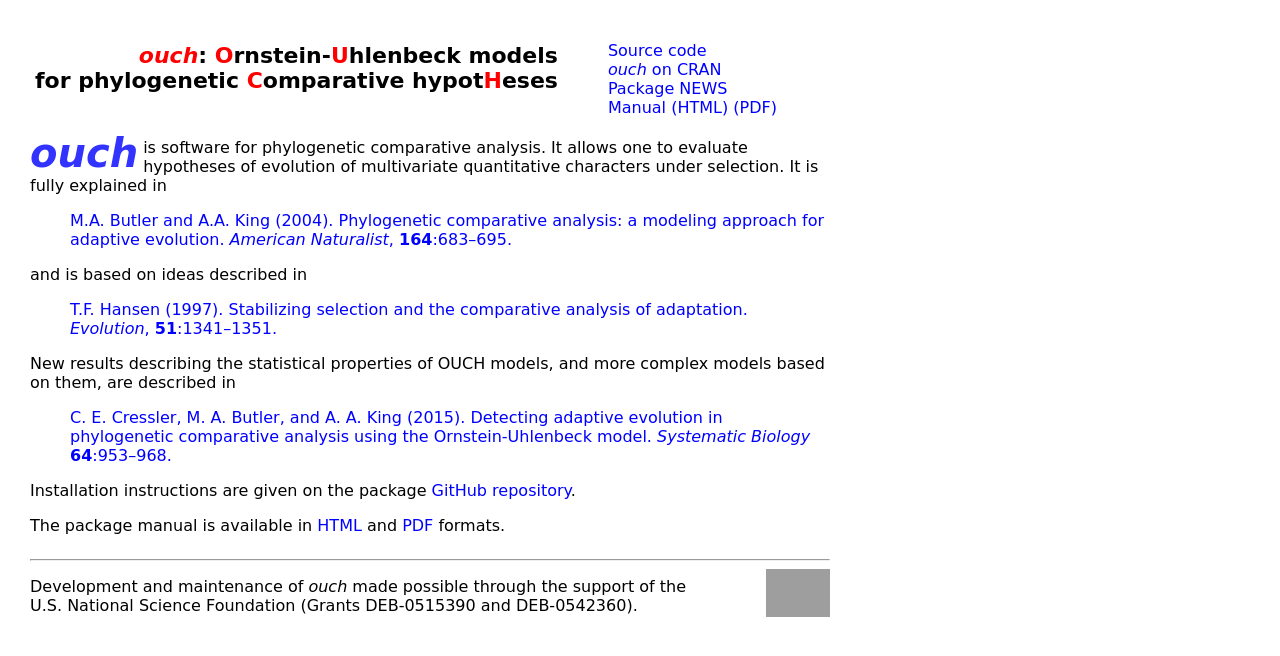
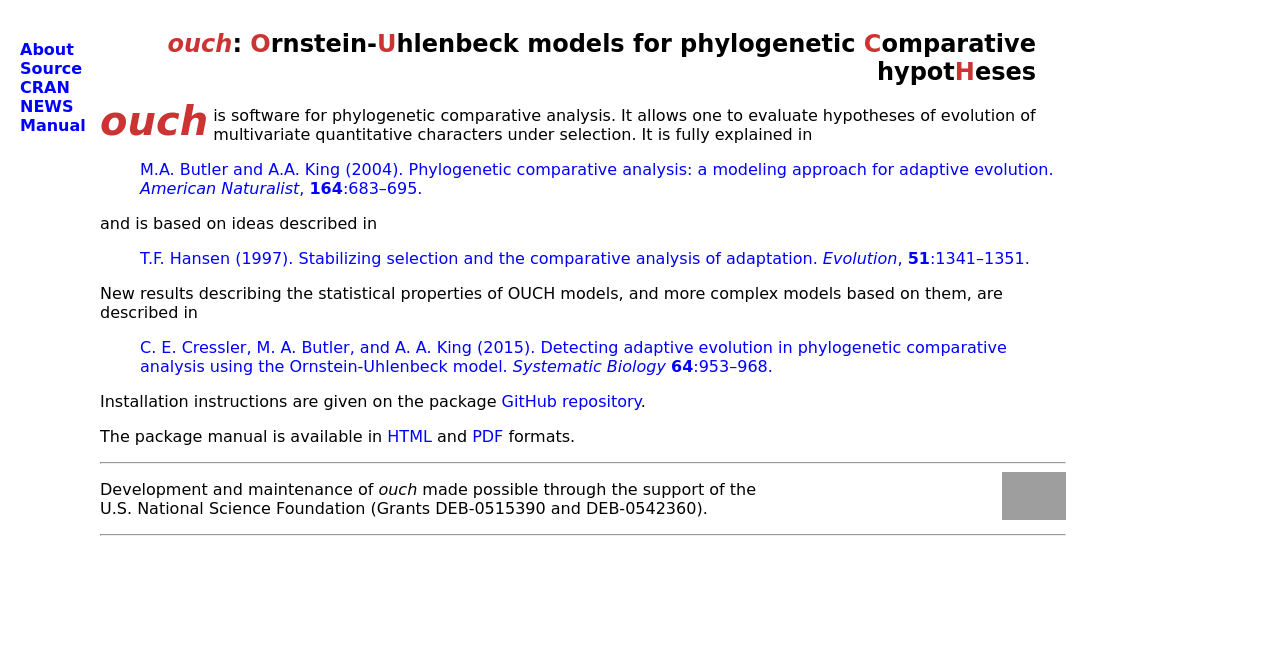
Before and after one commit to kingaa/ouch, a Jekyll site: the page built from index.html, in a window 1280 px wide. Shown: the top 656 px of the page. Built offline with Jekyll 4.4.1, drawn with Linux system fonts in a browser that asks for light colours.

Commit message:
mobile friendly

```diff
--- /dev/null
+++ b/_includes/header.html
@@ -0,0 +1,2 @@
+<span class="emph"><i>ouch</i></span>:
+<span class="emph">O</span>rnstein-<span class="emph">U</span>hlenbeck models for phylogenetic <span class="emph">C</span>omparative hypot<span class="emph">H</span>eses
--- /dev/null
+++ b/_includes/menu.html
@@ -0,0 +1,7 @@
+<ul>
+  <li><a id="about" href="./">About</a></li>
+  <li><a id="source" href="https://github.com/kingaa/ouch/">Source</a></li>
+  <li><a id="cran" href="https://cran.r-project.org/package=ouch">CRAN</a></li>
+  <li><a id="news" href="NEWS/">NEWS</a></li>
+  <li><a id="manual" href="manual/">Manual</a></li>
+</ul>
--- /dev/null
+++ b/_includes/ouchstyle.css
@@ -0,0 +1,219 @@
+html {
+    overflow-y: scroll;
+}
+
+body {
+    color: #000000;
+    background: #ffffff;
+    font-family: "DejaVu Sans", "Arial Sans", Arial, sans;
+    width: calc(80% - 50px);
+    padding-top: 20px;
+    padding-bottom: 30px;
+    padding-left: 30px;
+    padding-right: 30px;
+}
+
+code {
+    font-family: monospace;
+    font-size: 1.125em;
+}
+
+h1, h2, h3, h4 {
+    font-family: "DejaVu Sans", "Arial Sans", Arial, sans;
+    font-weight: bold;
+    font-variant: normal;
+}
+
+h1 {
+    font-size: 1.5em;
+}
+
+h2 {
+    font-size: 1.375em;
+}
+
+h3 {
+    font-size: 1.25em;
+    text-decoration: underline;
+}
+
+h4 {
+    font-size: 1.125em;
+}
+
+p, ul, ol {
+    text-align: left;
+}
+
+td {
+    vertical-align: top;
+}
+
+a:link, a:visited {
+    color: #0000ff;
+    text-decoration: none;
+}
+a:hover, a:active {
+    color: #cc3333;
+    text-decoration: none;
+}
+a.activated {
+    text-decoration: underline;
+}
+
+thead {
+    display: table-header-group;
+}
+
+dl, ul, ol, dd {
+    page-break-before: avoid;
+}
+
+dt, dd, tr, h1, h2, h3, h4, li, p {
+    page-break-inside: avoid;
+}
+
+dt, h1, h2, h3, h4 {
+    page-break-after: avoid;
+}
+
+dt, dd {
+    text-align: left;
+}
+
+dt {
+    font-weight: bold;
+}
+
+#TOC ul li {
+    list-style: none;
+}
+
+#main {
+    position: absolute;
+    top: 20px;
+    left: 10px;
+}
+
+#content {
+    text-align: left;
+    left: 80px;
+    position: relative;
+    padding-top: 10px;
+    padding-bottom: 30px;
+    padding-left: 10px;
+    padding-right: 10px;
+}
+
+#header {
+    text-align: right;
+    position: relative;
+    top: 0px;
+    left: 80px;
+    padding-top: 10px;
+    padding-bottom: 10px;
+    padding-left: 10px;
+    padding-right: 10px;
+}
+
+#header h1 {
+    margin-top: 0px;
+    margin-bottom: 0px;
+    padding-right: 30px;
+}
+
+#toplink {
+    text-align: right;
+    padding-right: 40px;
+    display: none;
+}
+
+.header-section-number:after, .toc-section-number:after {
+    content: ".";
+}
+
+@media print {
+    #nav, #menu-icon, #menu {
+	display: none;
+    }
+}
+
+@media screen {
+
+    #menu-icon {
+	position: fixed;
+	top: 50px;
+	left: 20px;
+	z-index: 10;
+	display: none;
+    }
+
+    #menu {
+	position: fixed;
+	top: 30px;
+	left: 10px;
+	z-index: 20;
+	text-align: left;
+	padding-top: 10px;
+	padding-bottom: 10px;
+	padding-left: 10px;
+	padding-right: 10px;
+  	background-color: #ffffff;
+	display: block;
+    }
+
+    #menu ul {
+	font-weight: bold;
+	list-style: none;
+	margin: 0px;
+	padding: 0px;
+    }
+
+    #header {
+	width: calc(80% - 50px);
+    }
+
+    #content {
+	width: calc(80% - 50px);
+    }
+
+}
+
+@media screen and (max-width: 1000px) {
+
+    #menu-icon {
+	display: block;
+    }
+
+    #menu {
+	display: none;
+    }
+
+    #nav:hover #menu {
+	display: block;
+        border-style: solid;
+	border-radius: 10px;
+        border-width: 2px;
+        border-color: #cc3333;
+    }
+
+}
+
+.emph {
+    color: #cc3333;
+    font-weight: bold;
+}
+
+.emph1 {
+    color: #3333ff;
+    font-weight: bold;
+}
+
+.firstcharacter {
+    float: left;
+    color: #cc3333;
+    font-size: 40px;
+    line-height: 30px;
+    vertical-align: top;
+    padding-right: 5px;
+}
--- /dev/null
+++ b/_includes/thanks.html
@@ -0,0 +1,4 @@
+<hr />
+<a href="https://www.nsf.gov"><img style="height: 48px; float: right;" src="https://kingaa.github.io/images/NSF_logo.jpg" alt="link to NSF" /></a>
+<p>Development and maintenance of <i>ouch</i> made possible through the support of the U.S.&nbsp;National&nbsp;Science&nbsp;Foundation (Grants DEB-0515390 and DEB-0542360).</p>
+<hr />
--- a/_includes/whitestyle.css
+++ /dev/null
@@ -1,92 +0,0 @@
-html {
-    overflow-y:scroll;
-}
-
-body {
-    color: #000000;
-    background: #ffffff;
-    font-family: "DejaVu Sans", "Arial Sans", Arial, sans;
-    max-width: 1000px;
-    margin-top: 20px;
-    margin-bottom: 30px;
-    margin-left: 30px;
-    margin-right: 30px;
-}
-
-.emph {
-    color: #ff0000;
-    font-weight: bold;
-}
-
-.firstcharacter {
-    float: left;
-    color: #3333ff;
-    font-size: 40px;
-    line-height: 30px;
-    vertical-align: top;
-    padding-right: 5px;
-}
-
-code {
-    font-family: monospace;
-    font-size: 1.125em;
-}
-
-h1, h2, h3, h4 {
-    font-family: "DejaVu Sans", "Arial Sans", Arial, sans;
-    font-weight: bold;
-    font-variant: normal;
-}
-h1 {
-    font-size: 1.5em;
-}
-h2 {
-    font-size: 1.375em;
-}
-h3 {
-    font-size: 1.25em;
-}
-h4 {
-    font-size: 1.125em;
-}
-p, ul, ol {
-    text-align: left;
-}
-td {
-    vertical-align: top;
-}
-a:link, a:visited {
-    color: #0000ff;
-    text-decoration: none;
-}
-a:hover, a:active {
-    color: #ff3333;
-    text-decoration: none;
-}
-thead {
-    display: table-header-group;
-}
-dl, ul, ol, dd {
-    page-break-before: avoid;
-}
-dt, dd, tr, h1, h2, h3, h4, li, p {
-    page-break-inside: avoid;
-}
-dt, h1, h2, h3, h4 {
-    page-break-after: avoid;
-}
-dt, dd {
-    text-align: left;
-}
-dt {
-    font-weight: bold;
-}
-#TOC ul li {
-    list-style: none;
-}
-.menu {
-    list-style: none;
-}
-.header-section-number:after, .toc-section-number:after {
-  content: ".";
-}
--- a/_layouts/ouch.html
+++ b/_layouts/ouch.html
@@ -1,54 +1,56 @@
 <?xml version="1.0" encoding="utf-8"?>
-<!DOCTYPE html>
 <html xmlns="http://www.w3.org/1999/xhtml" xml:lang="en" lang="en">
-  <head>
-    <meta http-equiv="Content-Type" content="text/html; charset=utf-8">
+  <head id="{{ page.id }}">
+    <meta http-equiv="Content-Type" content="text/html; charset=utf-8" />
+    <meta name="viewport" content="width=device-width, initial-scale=1.0">
     <meta name="keywords" content="phylogenetic comparative analysis, Ornstein-Uhlenbeck, phylogeny, ouch, R" />
     <link rel="shortcut icon" href="bluefish.ico" type="image/ico">
     <title>{{ page.title }}</title>
     <style type="text/css">
-      {% include whitestyle.css %}
+      {% include ouchstyle.css %}
     </style>
   </head>
   <body>
-    <table width="80%" align="left" border="0" cellspacing="0" cellpadding="0">
-      <tr>
-	<td>
-	  <table border="0" cellspacing="0" cellpadding="5">
-	    <tr>
-	      <td width="70%" align="right">
-		<h2><span class="emph"><i>ouch</i></span>:
-		  <span class="emph">O</span>rnstein-<span class="emph">U</span>hlenbeck models<br />
-		  for phylogenetic <span class="emph">C</span>omparative hypot<span class="emph">H</span>eses</h2>
-	      </td>
-	      <td style="width: 30%; align: left; vertical-align: middle;">
-		<ul class="menu">
-		  <li><a href="https://github.com/kingaa/ouch/">Source code</a></li>
-		  <li><a href="https://cran.r-project.org/package=ouch"><i>ouch</i> on CRAN</a></li>
-		  <li><a href="NEWS/">Package NEWS</a></li>
-		  <li><a href="manual/">Manual&nbsp;(HTML)</a>&nbsp;<a href="manual/pdf/">(PDF)</a></li>
-		</ul>
-	      </td>
-	    </tr>
-	  </table>
-	</td>
-      </tr>
-      <tr>
-	<td>
-	  <table border="0" cellspacing="0" cellpadding="0">
-	    <tr>
-	      <td>{{ content }}</td>
-	    </tr>
-	  </table>
-	</td>
-      </tr>
-      <tr>
-	<td>
-          <hr />
-	  <a href="https://www.nsf.gov"><img style="height: 48px; float: right;" src="https://kingaa.github.io/images/NSF_logo.jpg" alt="link to NSF" /></a>
-	  <p>Development and maintenance of <i>ouch</i> made possible through the support of the U.S.&nbsp;National&nbsp;Science&nbsp;Foundation (Grants DEB-0515390 and DEB-0542360).</p>
-	</td>
-      </tr>
-    </table>
+
+    <div id="nav">
+      <div id="menu-icon">
+	<img src="https://kingaa.github.io/images/hamburger_icon.png" />
+      </div>
+      <div id="menu">
+	{% include menu.html %}
+      </div>
+    </div>
+
+    <div id="main">
+      <div id="header">
+	<h1>{% include header.html %}</h1>
+      </div>
+
+      <div id="content">
+
+	{{ content }}
+
+	<div id="thanks">
+	  {% include thanks.html %}
+	</div>
+
+	<div id="toplink">
+	  <a href="#top">Top</a>
+	</div>
+
+      </div>
+
+    </div>
+
+    <script>
+      var d = document.querySelectorAll("#menu a");
+      const h = document.head.id;
+      for (var i = 0; i < d.length; i++) {
+        if (d[i].id == h) {
+          d[i].classList.add("activated");
+        }
+      }
+    </script>
+
   </body>
 </html>
```
